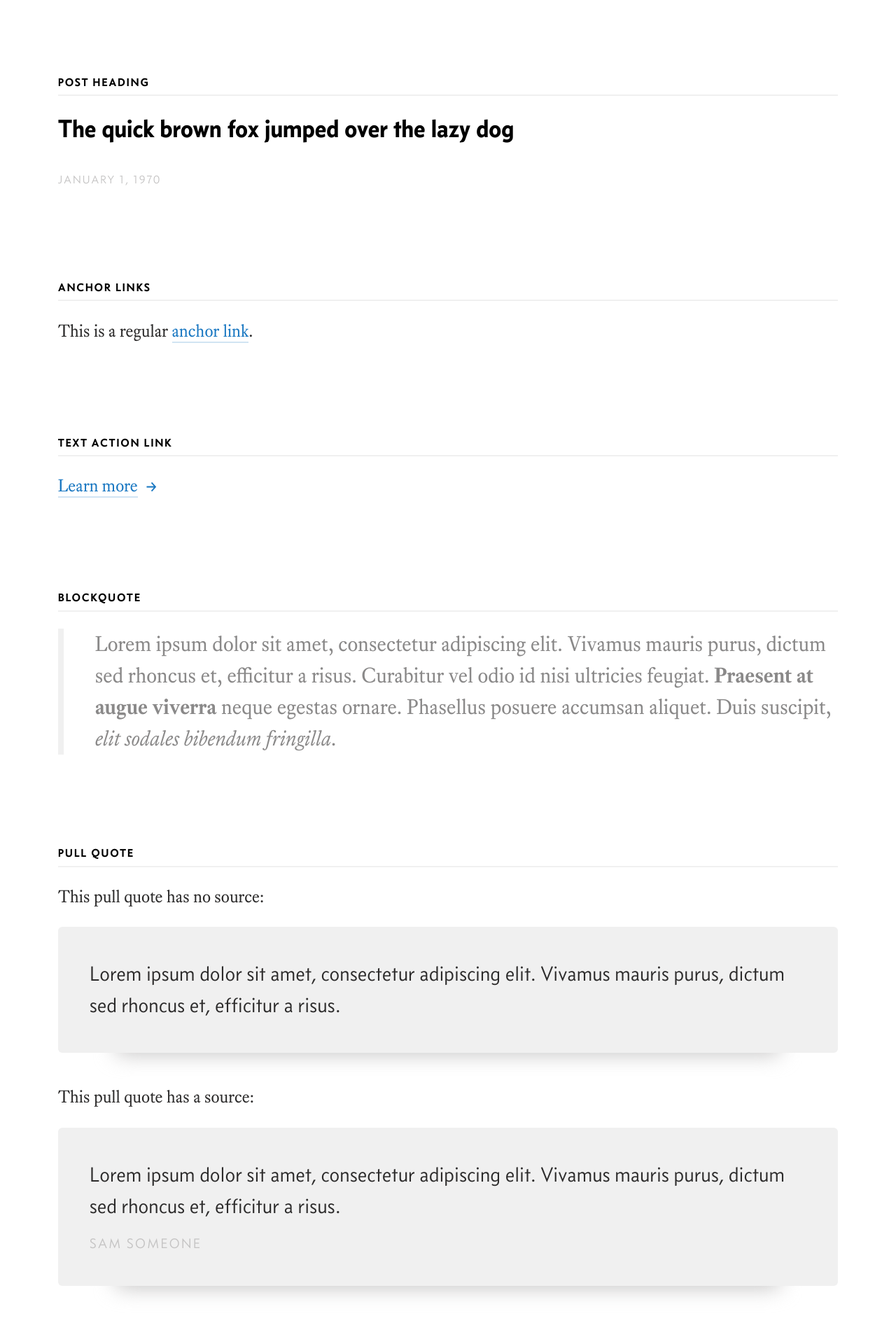
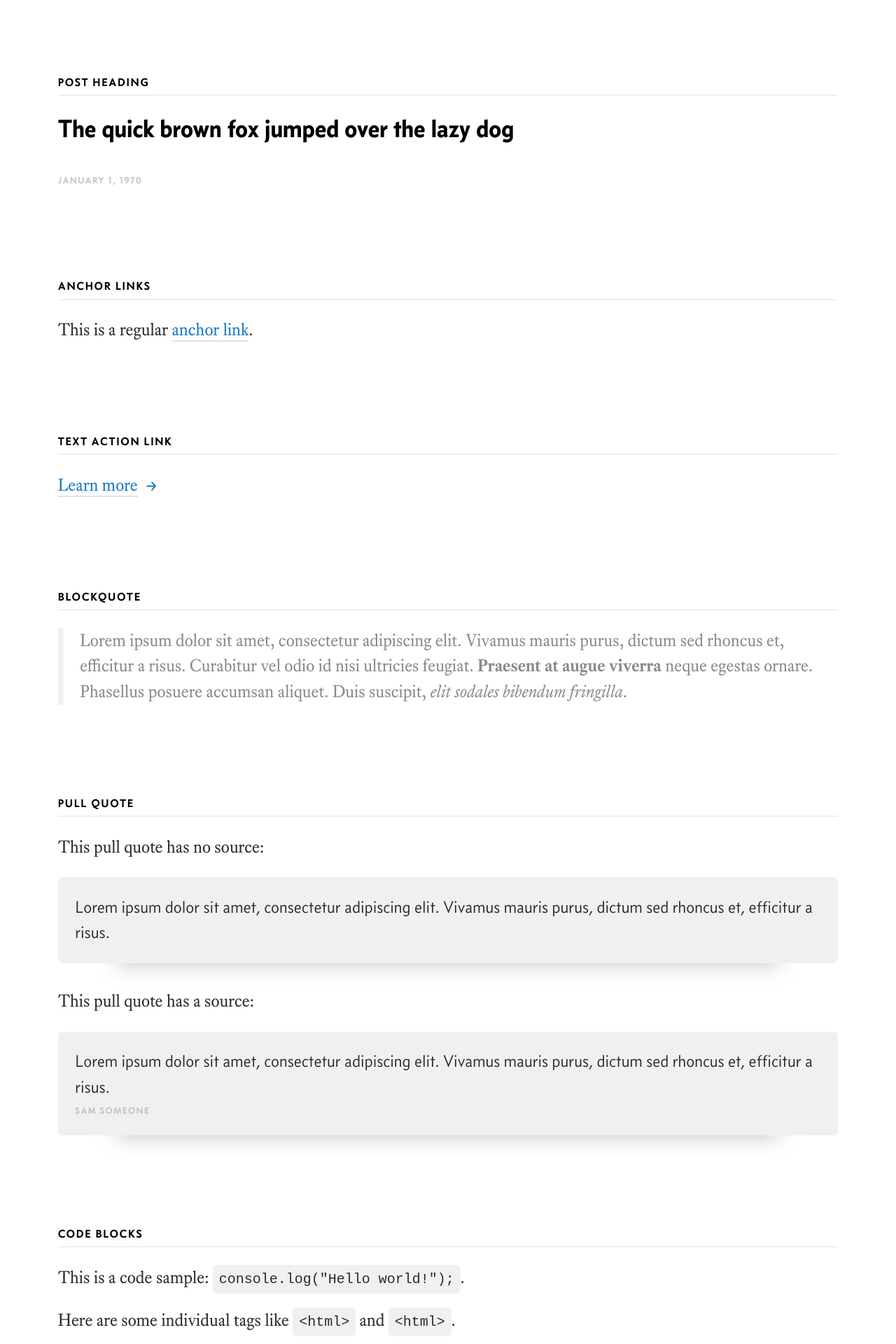
Before and after one commit to whbassignani/whbassignani.github.io, a Jekyll site: the page built from style-guide/index.html, in a window 1280 px wide. Shown: the part 2244-4164 px from the top of the page at 70% size. Built offline with Jekyll 4.4.1, drawn with Linux system fonts in a browser that asks for light colours.

Commit message:
Rewriting base styles to use ems, also var changes

```diff
--- a/css/main.scss
+++ b/css/main.scss
@@ -9,19 +9,24 @@
 @import "globals/variables";
 @import "globals/mixins";
 @import "globals/flexbox";
+@import "globals/utilities";
 
-// UI
+
+// Toolkit: typography
 @import "typography/basics";
 @import "typography/headings";
 @import "typography/lists";
 @import "typography/quotes";
 @import "typography/misc";
 
+
+// Toolkit: components
 @import "components/buttons";
 @import "components/tables";
 @import "components/images";
 @import "components/forms";
 @import "components/misc";
+
 
 // Layouts and includes
 @import "header";
@@ -31,6 +36,7 @@
 @import "archive";
 @import "footer";
 
+
 // Page-specific
 @import "homepage";
 @import "styleguide";
--- a/scss/globals/_mixins.scss
+++ b/scss/globals/_mixins.scss
@@ -138,9 +138,10 @@
 }
 
 @mixin meta {
-	color: color(grey, 200);
+	color: $color-ui-light;
   font-family: $sans-serif;
-  font-size: size(-2);
+  font-size: size(-3);
+	font-weight: bold;
   letter-spacing: $letter-spacing;
   text-transform: uppercase;
 }
--- /dev/null
+++ b/scss/globals/_utilities.scss
@@ -0,0 +1,18 @@
+// Display none
+.display-none {
+  display: none;
+}
+
+
+// -- Clearfix
+.clearfix, .cf {
+  zoom: 1;
+	&:before, &:after { content: ""; display: table; }
+	&:after { clear: both; }
+}
+
+
+// -- No-break (to new lines)
+.no-wrap {
+  white-space: nowrap;
+}
--- a/scss/globals/_variables.scss
+++ b/scss/globals/_variables.scss
@@ -3,6 +3,7 @@
 $color-ui-dark:               color(grey, 800);
 $color-ui-medium:             color(grey, 500);
 $color-ui-light:              color(grey, 200);
+$color-ui-subtle:             color(grey, 50);
 
 $color-text:                  color(grey, 800);
 $color-text-faded:            color(grey, 400);
--- a/scss/typography/_basics.scss
+++ b/scss/typography/_basics.scss
@@ -48,39 +48,11 @@
 
   &:after {
     @include transform(translateY(-50%));
-
     content: "→";
     display: inline-block;
+		left: 100%;
     padding-left: size(-4);
     position: absolute;
-    left: 100%;
     top: 50%;
   }
 }
-
-
-
-
-
-
-
-
-
-// Display none
-.display-none {
-  display: none;
-}
-
-
-// -- Clearfix
-.clearfix, .cf {
-  zoom: 1;
-	&:before, &:after { content: ""; display: table; }
-	&:after { clear: both; }
-}
-
-
-// -- No-break (to new lines)
-.no-wrap {
-  white-space: nowrap;
-}
--- a/scss/typography/_misc.scss
+++ b/scss/typography/_misc.scss
@@ -3,16 +3,12 @@
   @include border-radius;
 	@include standard-margins;
 
-	padding: size(-4);
-  background-color: color(grey, 50);
+  background-color: $color-ui-subtle;
   font-size: size(-1);
+  padding: size(-4);
 
   pre & {
     padding: 0;
-  }
-
-  @media ($bp-s) {
-    font-size: size(0);
   }
 }
 
@@ -24,8 +20,4 @@
   padding: size(0);
   width: auto;
   background-color: color(grey, 50);
-
-	@media ($bp-s) {
-		padding: size(2);
-	}
 }
--- a/scss/typography/_quotes.scss
+++ b/scss/typography/_quotes.scss
@@ -2,15 +2,10 @@
 blockquote {
   @include standard-margins;
 
-  padding: 0 0 0 size(0);
-  border-left: size(-6) solid color(grey, 50);
+  border-left: size(-6) solid $color-ui-subtle;
   color: $color-text-faded;
   font-size: size(0);
-
-  @media ($bp-s) {
-		font-size: size(1);
-		padding-left: size(2);
-  }
+  padding: 0 0 0 size(0);
 }
 
 
@@ -19,27 +14,17 @@
 	@include border-radius;
 	@include soft-box-shadow;
   @include standard-margins;
-
+  background-color: $color-ui-subtle;
+  font-family: $sans-serif;
+  font-size: size(0);
   padding: size(0);
-  background-color: color(grey, 50);
-  font-family: $sans-serif;
-  font-size: size(1);
 
   p {
     margin-bottom: 0;
   }
-
-	@media ($bp-s) {
-		padding: size(2);
-	}
 }
 
 .pull-quote-source {
 	@include meta;
-
 	margin-top: size(-4);
-
-	@media ($bp-s) {
-		margin-top: size(-1);
-	}
 }
```
Also changed, not shown: scss/typography/_lists.scss (+14 -4 lines).
